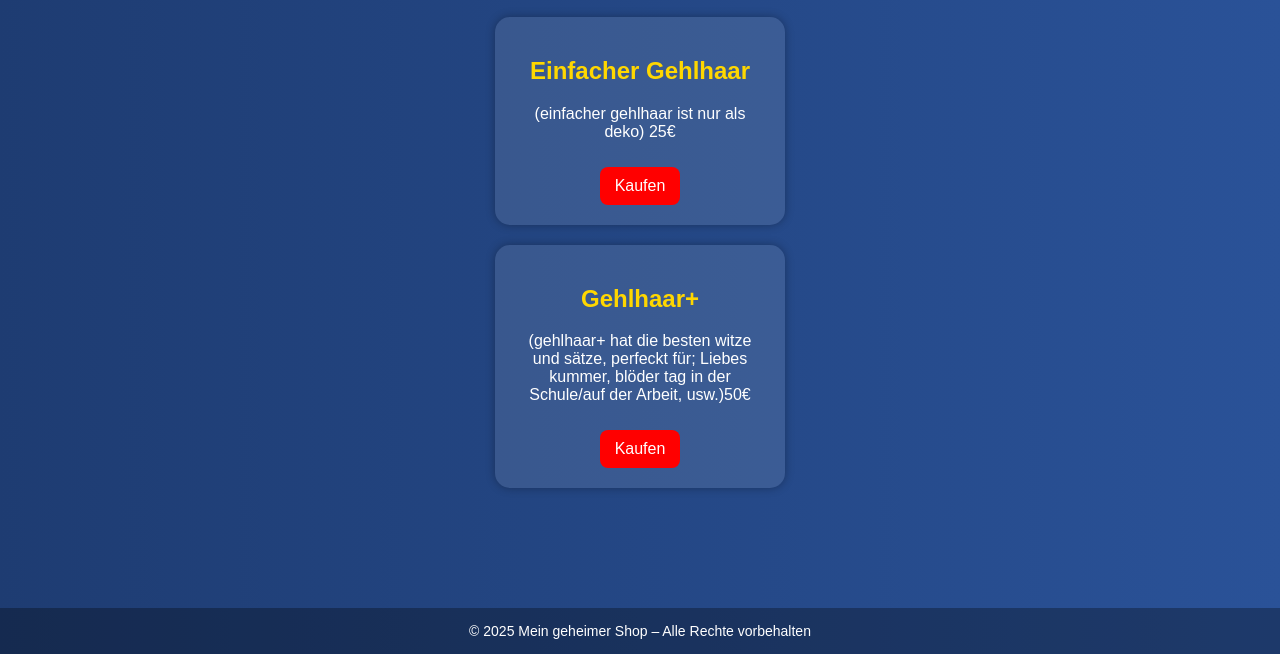
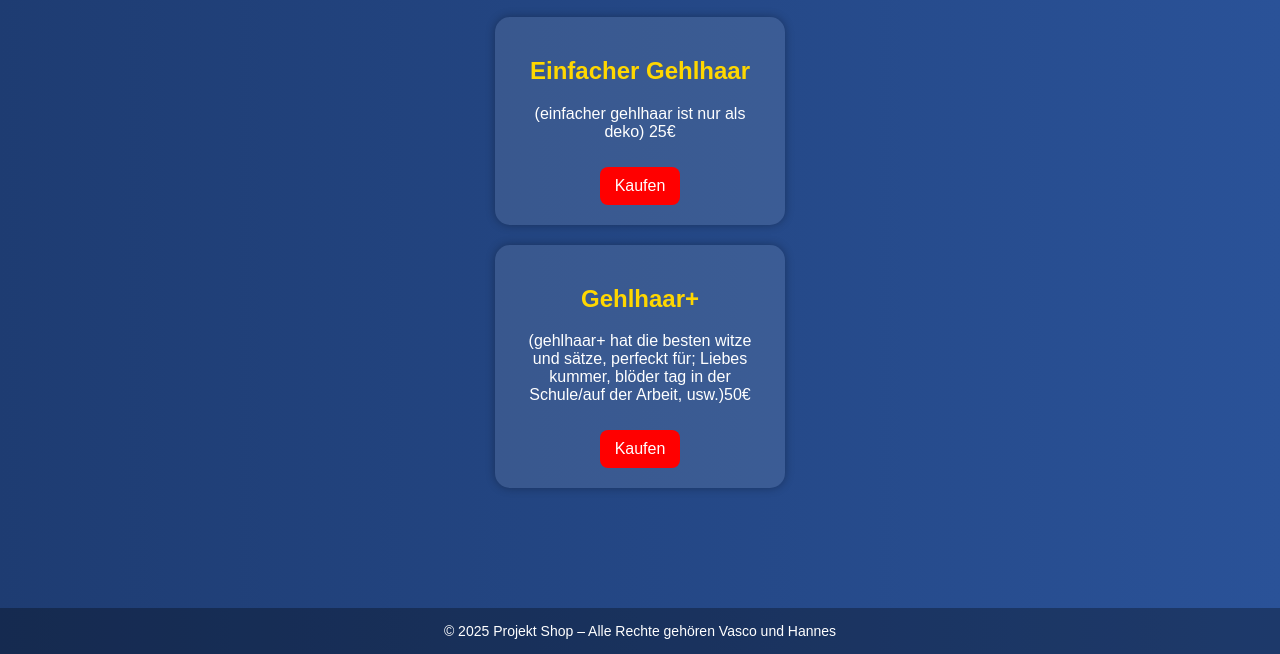
Before and after one commit to ergohannes1-skh/Holl-dir-dein-Gehlhaar, a plain HTML site: page shop.html in a window 1280 px wide. Shown: the part 193-847 px from the top of the page. Drawn offline with Linux system fonts and the light colour scheme.

Commit message:
Update shop.html

```diff
--- a/shop.html
+++ b/shop.html
@@ -101,7 +101,7 @@
   </main>
 
   <footer>
-    © 2025 Mein geheimer Shop – Alle Rechte vorbehalten
+    © 2025 Projekt Shop – Alle Rechte gehören Vasco und Hannes
   </footer>
 
   <script>
```
